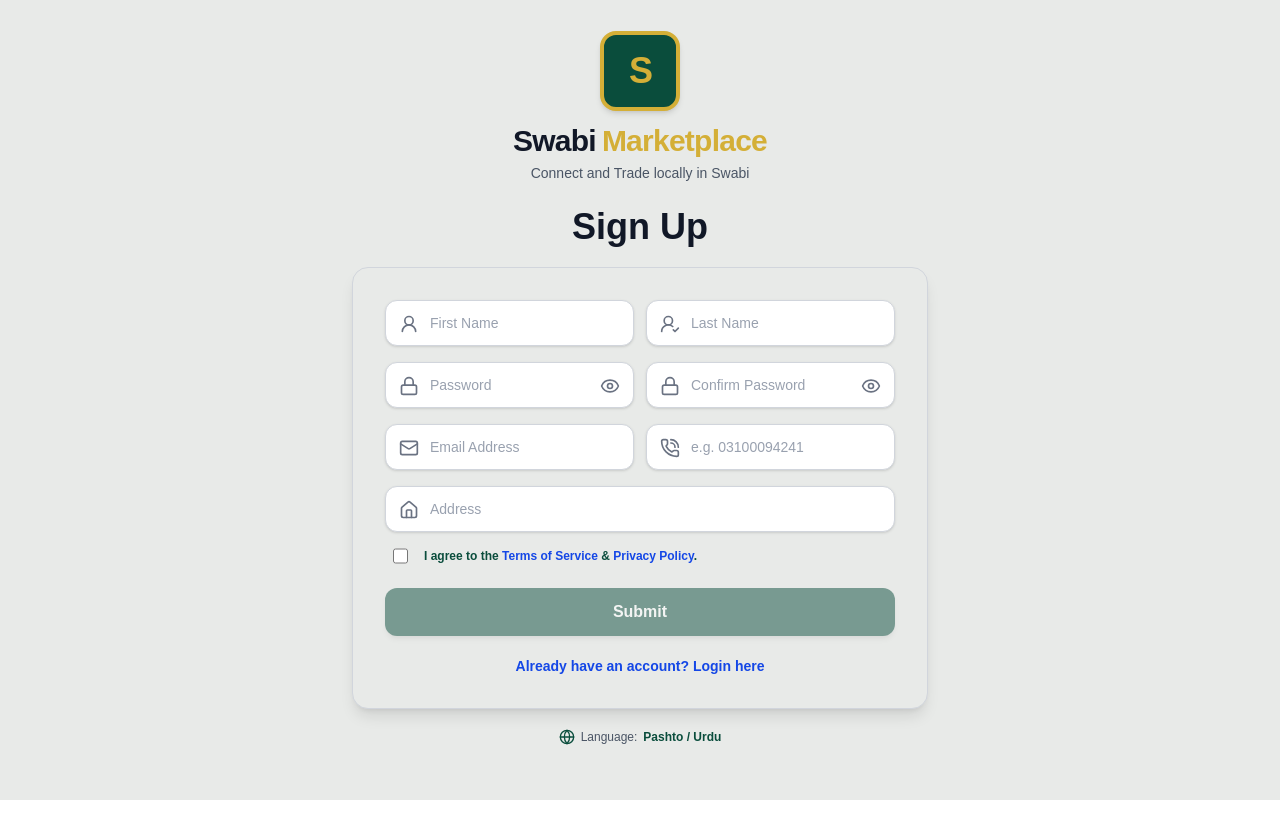
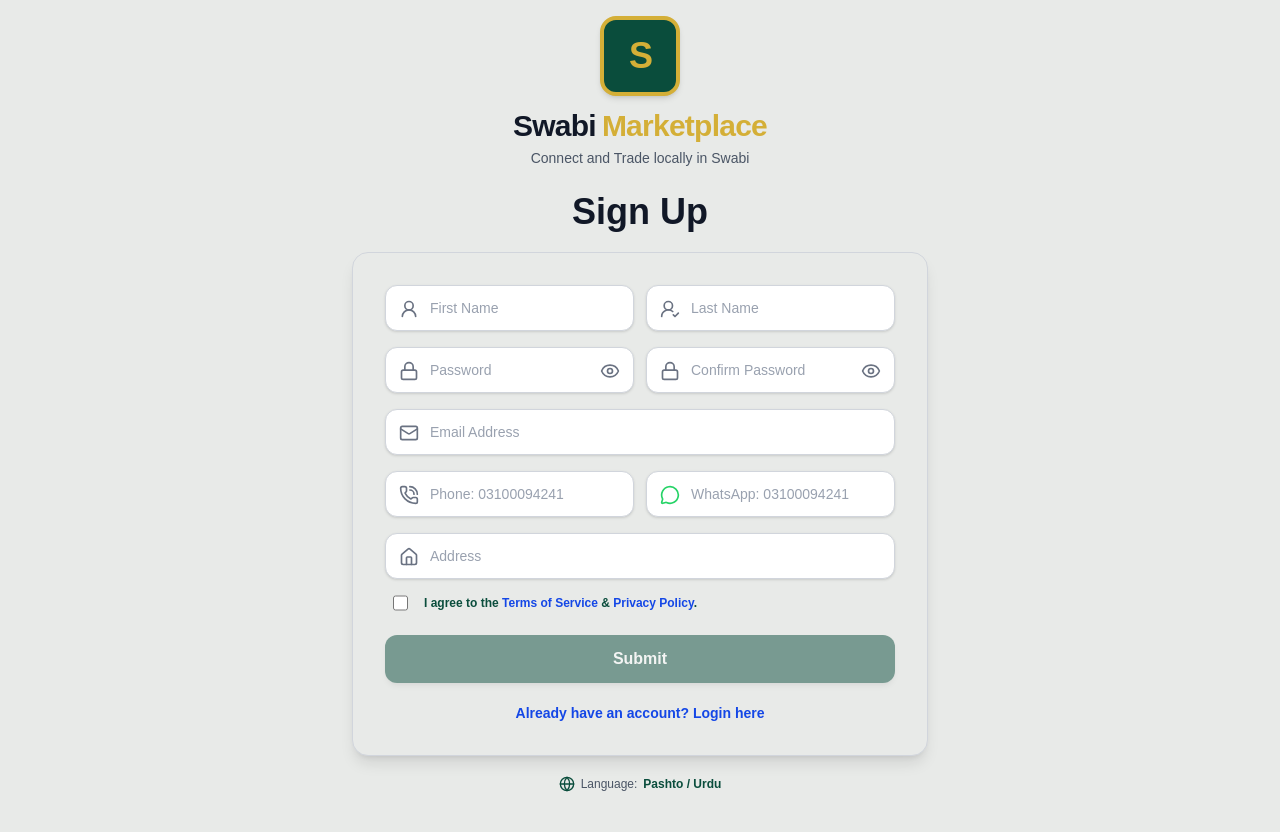
Before and after one commit to Mr-WaqasAhmad/swabi-marketplace, a React (Vite) app: page /signup in a window 1280 px wide. Before the commit the page ends 800 px from the top, so only its background shows below. Built offline with nearby package versions, Linux system fonts and the light colour scheme; no server answers.

Commit message:
Enhance Signup form with WhatsApp number support
Added WhatsApp number field and normalization logic.

```diff
--- a/src/components/Signup.jsx
+++ b/src/components/Signup.jsx
@@ -1,7 +1,7 @@
 import React, { useState } from 'react'
 import { LoginTop } from './LoginTop'
 import { Link, useNavigate } from 'react-router-dom';
-import { Mail, Lock, Globe, PhoneCall, Home, User2, UserCheck2, Eye, EyeOff, Loader2 } from 'lucide-react'
+import { Mail, Lock, Globe, PhoneCall, Home, User2, UserCheck2, Eye, EyeOff, Loader2, MessageCircle } from 'lucide-react'
 import { z } from 'zod';
 import { zodResolver } from '@hookform/resolvers/zod';
 import { useForm } from 'react-hook-form';
@@ -12,6 +12,7 @@ const userValidations = z.object({
     lastName: z.string().min(2, "Last name must be at least 2 characters").max(20, "Last name cannot exceed 20 characters"),
     email: z.string().email("Invalid email address"),
     userPhoneNumber: z.string().min(11, "Phone number must be at least 11 digits").max(11, "Phone number cannot exceed 11 digits"),
+    userWhatsappNumber: z.string().min(11, "WhatsApp number must be at least 11 digits").max(11, "WhatsApp number cannot exceed 11 digits"),
     password: z.string().min(8, "Password must be at least 8 characters").max(15, "Password cannot exceed 15 characters"),
     confirmPassword: z.string().min(8, "Password must be at least 8 characters").max(15, "Password cannot exceed 15 characters"),
     userAddress: z.string().min(4, "Address must be at least 4 characters").max(80, "Address cannot exceed 80 characters"),
@@ -44,14 +45,21 @@ export const Signup = () => {
     const passwordValue = watch("password");
     const confirmPasswordValue = watch("confirmPassword");
 
+    // Helper: Phone number normalize karein
+    const normalizePhone = (phone) => {
+        const trimmed = phone.trim();
+        if (trimmed.startsWith("+92")) return "0" + trimmed.slice(3);
+        return trimmed;
+    };
+
     const onSubmit = async (data) => {
         setAuthError("");
         setAuthSuccess("");
 
         try {
-            const trimmedPhone = data.userPhoneNumber.trim();
-            let rawPhone = trimmedPhone.startsWith("+92") ? "0" + trimmedPhone.slice(3) : trimmedPhone;
-            let formattedPhone = trimmedPhone.startsWith("0") ? "+92" + trimmedPhone.slice(1) : trimmedPhone;
+            const rawPhone = normalizePhone(data.userPhoneNumber);
+            const rawWhatsapp = normalizePhone(data.userWhatsappNumber);
+            const formattedPhone = data.userPhoneNumber.startsWith("0") ? "+92" + data.userPhoneNumber.slice(1) : data.userPhoneNumber;
 
             // 1. Duplicate phone check
             const { data: existingPhone, error: phoneCheckError } = await supabase
@@ -79,6 +87,7 @@ export const Signup = () => {
                     data: {
                         full_name: fullName,
                         phone: rawPhone,
+                        whatsapp: rawWhatsapp,
                         location: data.userAddress,
                     },
                 },
@@ -94,6 +103,7 @@ export const Signup = () => {
                         email: data.email.trim(),
                         full_name: fullName,
                         phone: rawPhone,
+                        whatsapp: rawWhatsapp,
                         location: data.userAddress,
                     },
                 ]);
@@ -101,7 +111,7 @@ export const Signup = () => {
                 if (profileError) throw profileError;
             }
 
-            // 4. Clear active session so app won't think user is logged in automatically
+            // 4. Clear active session
             await supabase.auth.signOut();
 
             setAuthSuccess(
@@ -234,8 +244,8 @@ export const Signup = () => {
                         </div>
                     </div>
 
-                    {/* User Email & Phone */}
-                    <div className='flex flex-col gap-3 w-full sm:flex-row'>
+                    {/* User Email */}
+                    <div className='w-full'>
                         <div className="relative w-full">
                             <Mail className="absolute left-3.5 top-3.5 w-5 h-5 text-gray-500" />
                             <input
@@ -251,12 +261,15 @@ export const Signup = () => {
                                 </p>
                             )}
                         </div>
+                    </div>
 
+                    {/* User Phone + WhatsApp */}
+                    <div className='flex flex-col gap-3 w-full sm:flex-row'>
                         <div className="relative w-full">
                             <PhoneCall className="absolute left-3.5 top-3.5 w-5 h-5 text-gray-500" />
                             <input
                                 type="tel"
-                                placeholder="e.g. 03100094241"
+                                placeholder="Phone: 03100094241"
                                 autoComplete='off'
                                 {...register("userPhoneNumber")}
                                 className="border border-gray-300 rounded-xl py-3 pl-11 pr-3 placeholder:text-gray-400 w-full focus:outline-none focus:ring-2 focus:ring-[#0a4d3c] bg-white text-sm transition-all shadow-sm"
@@ -264,6 +277,22 @@ export const Signup = () => {
                             {errors.userPhoneNumber && (
                                 <p className="text-red-600 text-xs mt-1 font-medium px-1">
                                     {errors.userPhoneNumber.message}
+                                </p>
+                            )}
+                        </div>
+
+                        <div className="relative w-full">
+                            <MessageCircle className="absolute left-3.5 top-3.5 w-5 h-5 text-[#25D366]" />
+                            <input
+                                type="tel"
+                                placeholder="WhatsApp: 03100094241"
+                                autoComplete='off'
+                                {...register("userWhatsappNumber")}
+                                className="border border-gray-300 rounded-xl py-3 pl-11 pr-3 placeholder:text-gray-400 w-full focus:outline-none focus:ring-2 focus:ring-[#25D366] bg-white text-sm transition-all shadow-sm"
+                            />
+                            {errors.userWhatsappNumber && (
+                                <p className="text-red-600 text-xs mt-1 font-medium px-1">
+                                    {errors.userWhatsappNumber.message}
                                 </p>
                             )}
                         </div>
```
